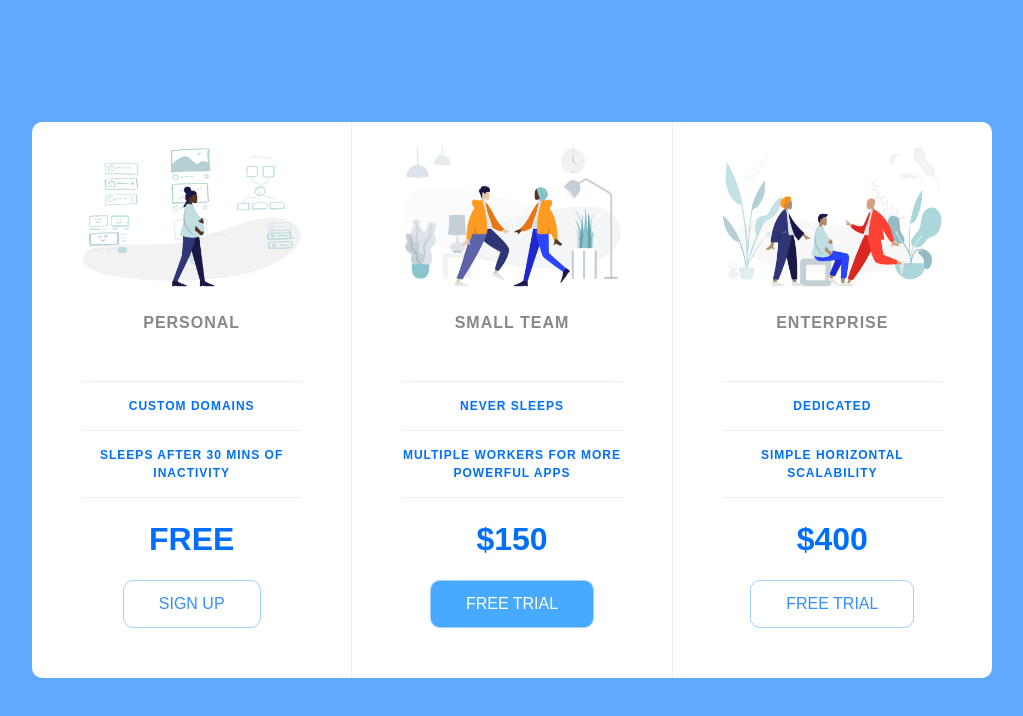
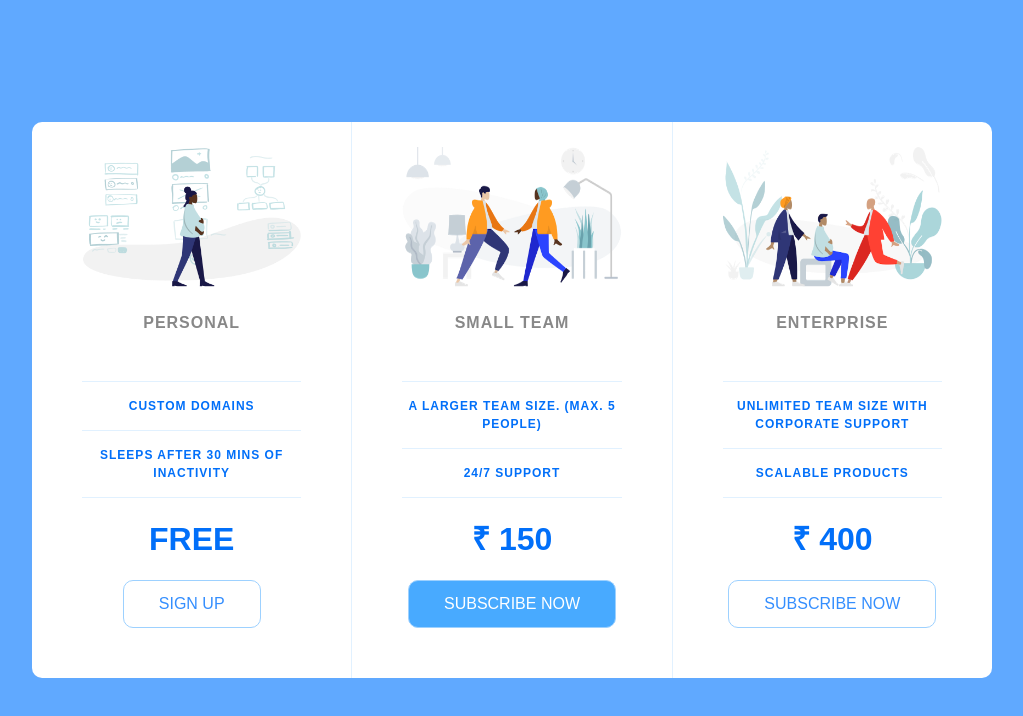
Before and after one commit to thakur-meg/price-table-bootcampproject, a plain HTML site: page index.html in a window 1280 px wide. Shown: the whole page, without its empty margins (128-1151 px from the left). Drawn offline with Linux system fonts and the light colour scheme.

Commit message:
razorpay integration

```diff
--- a/index.html
+++ b/index.html
@@ -27,22 +27,22 @@
             <img src="icons/icon2.png" alt="" class="pricing-img">
             <h2 class="pricing-header">Small team</h2>
             <ul class="pricing-features">
-                <li class="pricing-features-item">Never sleeps</li>
-                <li class="pricing-features-item">Multiple workers for more powerful apps</li>
+                <li class="pricing-features-item">A larger team size. (Max. 5 people)</li>
+                <li class="pricing-features-item">24/7 support</li>
             </ul>
-            <span class="pricing-price">$150</span>
-            <a href="#/" class="pricing-button is-featured">Free trial</a>
+            <span class="pricing-price">&#x20B9; 150</span>
+            <a href="https://rzp.io/i/GKSy21z" class="pricing-button is-featured">Subscribe Now</a>
         </div>
 
         <div class="pricing-plan">
             <img src="icons/icon3.png" alt="" class="pricing-img">
             <h2 class="pricing-header">Enterprise</h2>
             <ul class="pricing-features">
-                <li class="pricing-features-item">Dedicated</li>
-                <li class="pricing-features-item">Simple horizontal scalability</li>
+                <li class="pricing-features-item">Unlimited team size with corporate support</li>
+                <li class="pricing-features-item">Scalable products</li>
             </ul>
-            <span class="pricing-price">$400</span>
-            <a href="#/" class="pricing-button">Free trial</a>
+            <span class="pricing-price">&#x20B9; 400</span>
+            <a href="https://rzp.io/i/I9TFuMtC" class="pricing-button">Subscribe Now</a>
         </div>
 
     </div>
```
